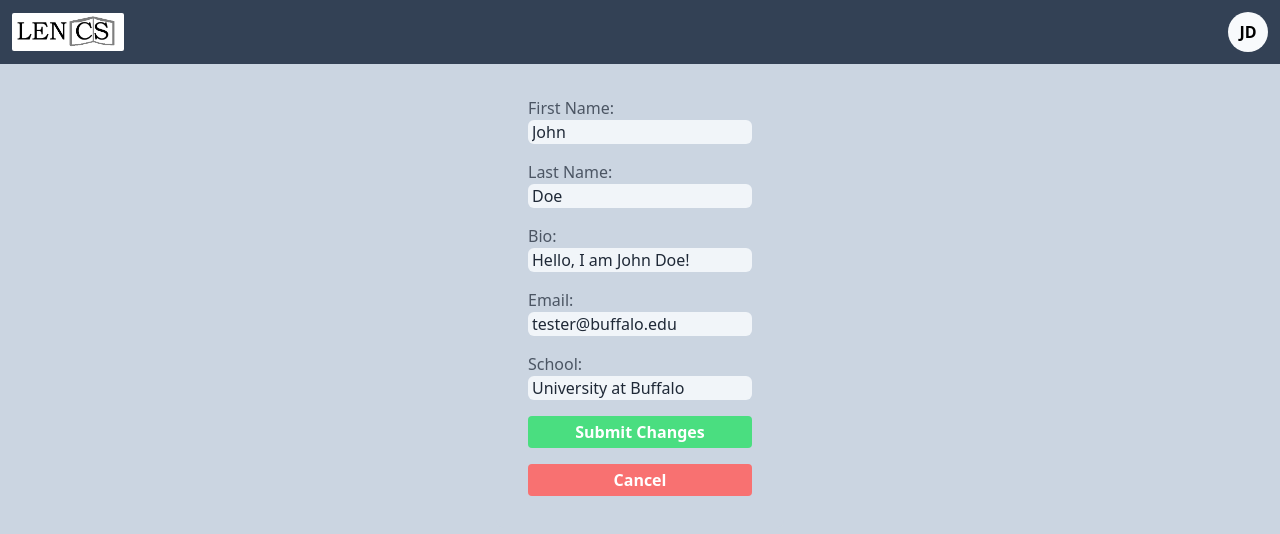
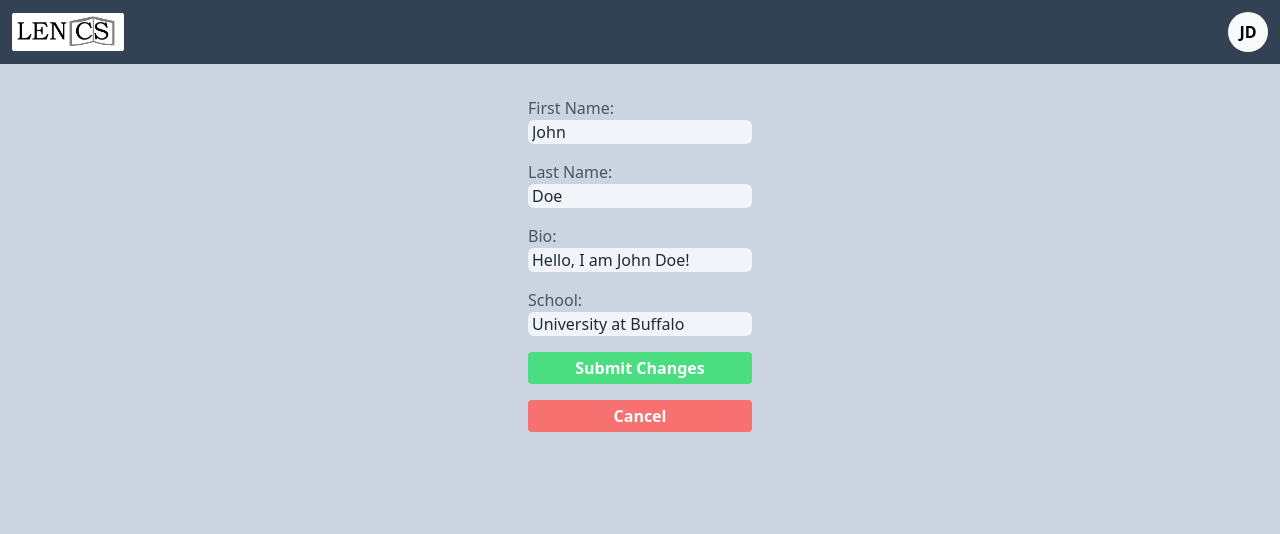
Before and after one commit to ilhanbae/Grouped, a React (Create React App) app in the folder front_end/: page /editprofile in a window 1280 px wide. Shown: the top 534 px of the page. Built offline with nearby package versions, Linux system fonts and the light colour scheme.

Commit message:
Remove email fields in edit profile page

```diff
--- a/front_end/src/pages/EditProfile/EditProfile.jsx
+++ b/front_end/src/pages/EditProfile/EditProfile.jsx
@@ -5,7 +5,6 @@ const EditProfile = () => {
     firstname: "John",
     lastname: "Doe",
     bio: "Hello, I am John Doe!",
-    email: "tester@buffalo.edu",
     school: "University at Buffalo",
   });
 
@@ -23,7 +22,6 @@ const EditProfile = () => {
       firstname: "John",
       lastname: "Doe",
       bio: "Hello, I am John Doe!",
-      email: "tester@buffalo.edu",
       school: "University at Buffalo",
     });
   };
@@ -77,20 +75,6 @@ const EditProfile = () => {
             onChange={handleChange}
           />
         </div>
-        {/* Email */}
-        <div className="mb-4">
-          <label className="text-gray-600" htmlFor="email">
-            Email:
-          </label>
-          <input
-            className="rounded-md w-full px-1 bg-slate-100 text-gray-800 focus:outline focus:shadow-outline"
-            id="email"
-            type="text"
-            placeholder={"Enter your email address"}
-            value={userInfo.email}
-            onChange={handleChange}
-          />
-        </div>
         {/* School */}
         <div className="mb-4">
           <label className="text-gray-600" htmlFor="school">
```
